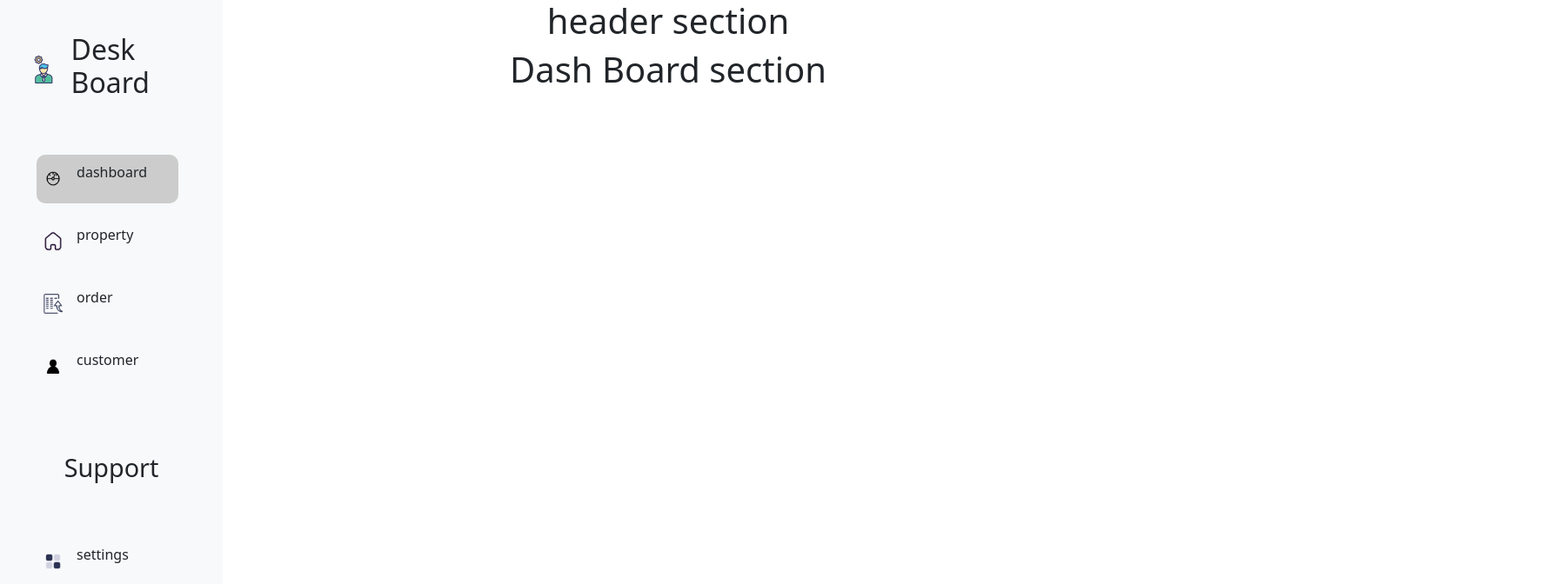
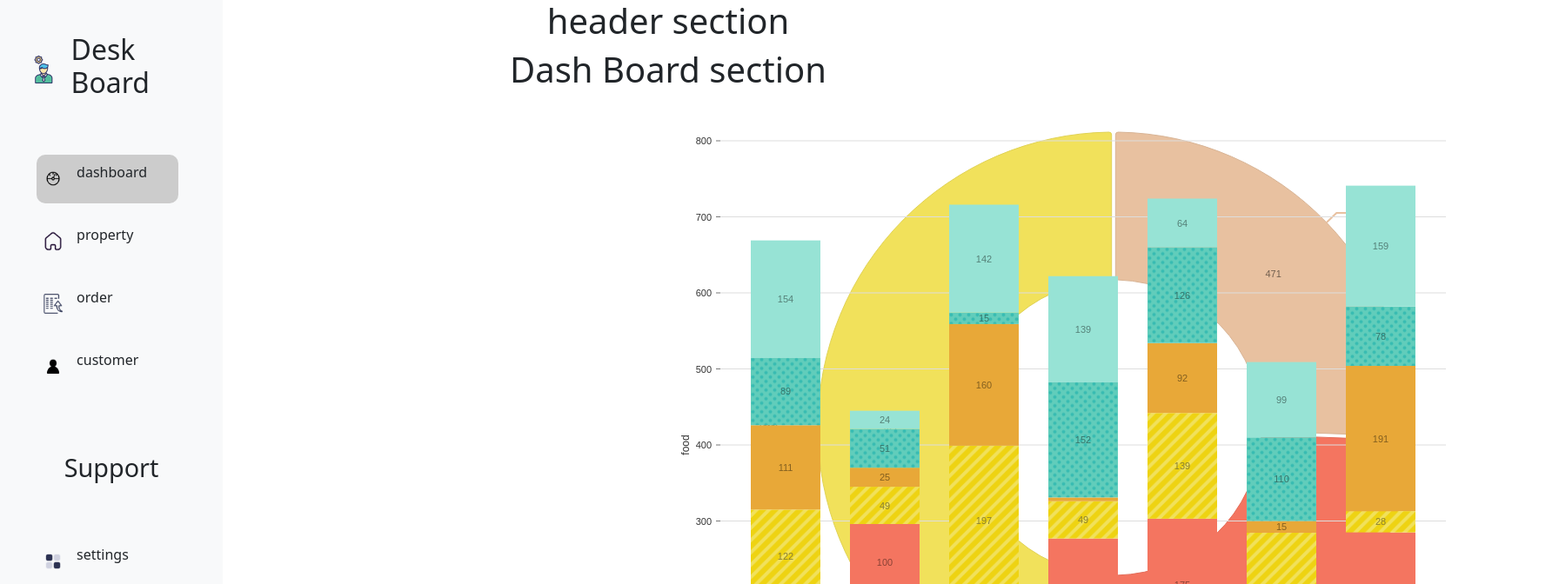
Before and after one commit to Programer1997/Stay-Away, a React (Create React App) app in the folder frontend/: page /dashBoardAdmin in a window 1280 px wide. Shown: the top 672 px of the page at 87% size, 1792 px wide, since content can reach past the window. Built offline with nearby package versions, Linux system fonts and the light colour scheme.

Commit message:
charts added pie,bar to dashboard component

```diff
--- a/frontend/package.json
+++ b/frontend/package.json
@@ -8,6 +8,9 @@
     "@fortawesome/free-regular-svg-icons": "^6.4.2",
     "@fortawesome/free-solid-svg-icons": "^6.4.2",
     "@fortawesome/react-fontawesome": "^0.2.0",
+    "@nivo/bar": "^0.83.1",
+    "@nivo/funnel": "^0.83.1",
+    "@nivo/pie": "^0.83.1",
     "@popperjs/core": "^2.11.8",
     "@testing-library/jest-dom": "^5.17.0",
     "@testing-library/react": "^13.4.0",
--- /dev/null
+++ b/frontend/src/components/componentsAdmin/panel/charts/nivo_Funnel.jsx
@@ -0,0 +1,28 @@
+import { ResponsiveFunnel } from "@nivo/funnel";
+
+// make sure parent container have a defined height when using
+// responsive component, otherwise height will be 0 and
+// no chart will be rendered.
+// website examples showcase many properties,
+// you'll often use just a few of them.
+const MyResponsiveFunnel = ({ data }) => (
+  <ResponsiveFunnel
+    data={data}
+    margin={{ top: 20, right: 20, bottom: 20, left: 20 }}
+    valueFormat=">-.4s"
+    colors={{ scheme: "spectral" }}
+    borderWidth={20}
+    labelColor={{
+      from: "color",
+      modifiers: [["darker", 3]],
+    }}
+    beforeSeparatorLength={100}
+    beforeSeparatorOffset={20}
+    afterSeparatorLength={100}
+    afterSeparatorOffset={20}
+    currentPartSizeExtension={10}
+    currentBorderWidth={40}
+    motionConfig="wobbly"
+  />
+);
+export default MyResponsiveFunnel;
--- /dev/null
+++ b/frontend/src/components/componentsAdmin/panel/charts/nivo_bar.jsx
@@ -0,0 +1,114 @@
+import { ResponsiveBar } from "@nivo/bar";
+
+// make sure parent container have a defined height when using
+// responsive component, otherwise height will be 0 and
+// no chart will be rendered.
+// website examples showcase many properties,
+// you'll often use just a few of them.
+const MyResponsiveBar = ({ data /* see data tab */ }) => (
+  <ResponsiveBar
+    data={data}
+    keys={["hot dog", "burger", "sandwich", "kebab", "fries", "donut"]}
+    indexBy="country"
+    margin={{ top: 50, right: 130, bottom: 50, left: 60 }}
+    padding={0.3}
+    valueScale={{ type: "linear" }}
+    indexScale={{ type: "band", round: true }}
+    colors={{ scheme: "nivo" }}
+    defs={[
+      {
+        id: "dots",
+        type: "patternDots",
+        background: "inherit",
+        color: "#38bcb2",
+        size: 4,
+        padding: 1,
+        stagger: true,
+      },
+      {
+        id: "lines",
+        type: "patternLines",
+        background: "inherit",
+        color: "#eed312",
+        rotation: -45,
+        lineWidth: 6,
+        spacing: 10,
+      },
+    ]}
+    fill={[
+      {
+        match: {
+          id: "fries",
+        },
+        id: "dots",
+      },
+      {
+        match: {
+          id: "sandwich",
+        },
+        id: "lines",
+      },
+    ]}
+    borderColor={{
+      from: "color",
+      modifiers: [["darker", 1.6]],
+    }}
+    axisTop={null}
+    axisRight={null}
+    axisBottom={{
+      tickSize: 5,
+      tickPadding: 5,
+      tickRotation: 0,
+      legend: "country",
+      legendPosition: "middle",
+      legendOffset: 32,
+      truncateTickAt: 0,
+    }}
+    axisLeft={{
+      tickSize: 5,
+      tickPadding: 5,
+      tickRotation: 0,
+      legend: "food",
+      legendPosition: "middle",
+      legendOffset: -40,
+      truncateTickAt: 0,
+    }}
+    labelSkipWidth={12}
+    labelSkipHeight={12}
+    labelTextColor={{
+      from: "color",
+      modifiers: [["darker", 1.6]],
+    }}
+    legends={[
+      {
+        dataFrom: "keys",
+        anchor: "bottom-right",
+        direction: "column",
+        justify: false,
+        translateX: 120,
+        translateY: 0,
+        itemsSpacing: 2,
+        itemWidth: 100,
+        itemHeight: 20,
+        itemDirection: "left-to-right",
+        itemOpacity: 0.85,
+        symbolSize: 20,
+        effects: [
+          {
+            on: "hover",
+            style: {
+              itemOpacity: 1,
+            },
+          },
+        ],
+      },
+    ]}
+    role="application"
+    ariaLabel="Nivo bar chart demo"
+    barAriaLabel={(e) =>
+      e.id + ": " + e.formattedValue + " in country: " + e.indexValue
+    }
+  />
+);
+
+export default MyResponsiveBar;
--- /dev/null
+++ b/frontend/src/components/componentsAdmin/panel/charts/nivo_pie.jsx
@@ -0,0 +1,125 @@
+import { ResponsivePie } from "@nivo/pie";
+
+const MyResponsivePie = ({ data }) => (
+  <ResponsivePie
+    data={data}
+    keys={["active", "inactive"]} //revisar despues el uso de esto
+    indexBy="userType" //revisar despues el uso de esto
+    margin={{ top: 40, right: 80, bottom: 80, left: 80 }}
+    innerRadius={0.5}
+    padAngle={0.7}
+    cornerRadius={3}
+    activeOuterRadiusOffset={8}
+    borderWidth={1}
+    borderColor={{
+      from: "color",
+      modifiers: [["darker", 0.2]],
+    }}
+    arcLinkLabelsSkipAngle={10}
+    arcLinkLabelsTextColor="#333333"
+    arcLinkLabelsThickness={2}
+    arcLinkLabelsColor={{ from: "color" }}
+    arcLabelsSkipAngle={10}
+    arcLabelsTextColor={{
+      from: "color",
+      modifiers: [["darker", 2]],
+    }}
+    defs={[
+      {
+        id: "dots",
+        type: "patternDots",
+        background: "inherit",
+        color: "rgba(255, 255, 255, 0.3)",
+        size: 4,
+        padding: 1,
+        stagger: true,
+      },
+      {
+        id: "lines",
+        type: "patternLines",
+        background: "inherit",
+        color: "rgba(255, 255, 255, 0.3)",
+        rotation: -45,
+        lineWidth: 6,
+        spacing: 10,
+      },
+    ]}
+    fill={[
+      {
+        match: {
+          id: "ruby",
+        },
+        id: "dots",
+      },
+      {
+        match: {
+          id: "c",
+        },
+        id: "dots",
+      },
+      {
+        match: {
+          id: "go",
+        },
+        id: "dots",
+      },
+      {
+        match: {
+          id: "python",
+        },
+        id: "dots",
+      },
+      {
+        match: {
+          id: "scala",
+        },
+        id: "lines",
+      },
+      {
+        match: {
+          id: "lisp",
+        },
+        id: "lines",
+      },
+      {
+        match: {
+          id: "elixir",
+        },
+        id: "lines",
+      },
+      {
+        match: {
+          id: "javascript",
+        },
+        id: "lines",
+      },
+    ]}
+    legends={[
+      {
+        anchor: "bottom",
+        direction: "row",
+        justify: false,
+        translateX: 0,
+        translateY: 56,
+        itemsSpacing: 0,
+        itemWidth: 100,
+        itemHeight: 18,
+        itemTextColor: "#999",
+        itemDirection: "left-to-right",
+        itemOpacity: 1,
+        symbolSize: 18,
+        symbolShape: "circle",
+        effects: [
+          {
+            on: "hover",
+            style: {
+              itemTextColor: "#000",
+            },
+          },
+        ],
+      },
+    ]}
+  />
+);
+
+export default MyResponsivePie;
--- a/frontend/src/components/componentsAdmin/panel/dashboard.jsx
+++ b/frontend/src/components/componentsAdmin/panel/dashboard.jsx
@@ -1,9 +1,142 @@
 import React from "react";
+import NivoPie from "./charts/nivo_pie";
+import NivoBar from "./charts/nivo_bar";
 
 const DashBoard = () => {
+  const data1 = [
+    {
+      id: "Active",
+      label: "Active",
+      value: 471,
+      color: "hsl(275, 70%, 50%)",
+    },
+    {
+      id: "Inactive",
+      label: "Inactive",
+      value: 451,
+      color: "hsl(307, 70%, 50%)",
+    },
+    {
+      id: "Total",
+      label: "Total",
+      value: 922,
+      color: "hsl(119, 70%, 50%)",
+    },
+  ];
+
+  const data2 = [
+    {
+      country: "AD",
+      "hot dog": 61,
+      "hot dogColor": "hsl(194, 70%, 50%)",
+      burger: 132,
+      burgerColor: "hsl(162, 70%, 50%)",
+      sandwich: 122,
+      sandwichColor: "hsl(302, 70%, 50%)",
+      kebab: 111,
+      kebabColor: "hsl(158, 70%, 50%)",
+      fries: 89,
+      friesColor: "hsl(176, 70%, 50%)",
+      donut: 154,
+      donutColor: "hsl(287, 70%, 50%)",
+    },
+    {
+      country: "AE",
+      "hot dog": 196,
+      "hot dogColor": "hsl(148, 70%, 50%)",
+      burger: 100,
+      burgerColor: "hsl(143, 70%, 50%)",
+      sandwich: 49,
+      sandwichColor: "hsl(340, 70%, 50%)",
+      kebab: 25,
+      kebabColor: "hsl(109, 70%, 50%)",
+      fries: 51,
+      friesColor: "hsl(85, 70%, 50%)",
+      donut: 24,
+      donutColor: "hsl(8, 70%, 50%)",
+    },
+    {
+      country: "AF",
+      "hot dog": 199,
+      "hot dogColor": "hsl(332, 70%, 50%)",
+      burger: 3,
+      burgerColor: "hsl(142, 70%, 50%)",
+      sandwich: 197,
+      sandwichColor: "hsl(357, 70%, 50%)",
+      kebab: 160,
+      kebabColor: "hsl(257, 70%, 50%)",
+      fries: 15,
+      friesColor: "hsl(152, 70%, 50%)",
+      donut: 142,
+      donutColor: "hsl(199, 70%, 50%)",
+    },
+    {
+      country: "AG",
+      "hot dog": 94,
+      "hot dogColor": "hsl(23, 70%, 50%)",
+      burger: 183,
+      burgerColor: "hsl(186, 70%, 50%)",
+      sandwich: 49,
+      sandwichColor: "hsl(322, 70%, 50%)",
+      kebab: 5,
+      kebabColor: "hsl(249, 70%, 50%)",
+      fries: 152,
+      friesColor: "hsl(141, 70%, 50%)",
+      donut: 139,
+      donutColor: "hsl(264, 70%, 50%)",
+    },
+    {
+      country: "AI",
+      "hot dog": 128,
+      "hot dogColor": "hsl(340, 70%, 50%)",
+      burger: 175,
+      burgerColor: "hsl(87, 70%, 50%)",
+      sandwich: 139,
+      sandwichColor: "hsl(67, 70%, 50%)",
+      kebab: 92,
+      kebabColor: "hsl(326, 70%, 50%)",
+      fries: 126,
+      friesColor: "hsl(316, 70%, 50%)",
+      donut: 64,
+      donutColor: "hsl(332, 70%, 50%)",
+    },
+    {
+      country: "AL",
+      "hot dog": 67,
+      "hot dogColor": "hsl(232, 70%, 50%)",
+      burger: 37,
+      burgerColor: "hsl(29, 70%, 50%)",
+      sandwich: 181,
+      sandwichColor: "hsl(83, 70%, 50%)",
+      kebab: 15,
+      kebabColor: "hsl(87, 70%, 50%)",
+      fries: 110,
+      friesColor: "hsl(122, 70%, 50%)",
+      donut: 99,
+      donutColor: "hsl(220, 70%, 50%)",
+    },
+    {
+      country: "AM",
+      "hot dog": 129,
+      "hot dogColor": "hsl(93, 70%, 50%)",
+      burger: 156,
+      burgerColor: "hsl(138, 70%, 50%)",
+      sandwich: 28,
+      sandwichColor: "hsl(300, 70%, 50%)",
+      kebab: 191,
+      kebabColor: "hsl(211, 70%, 50%)",
+      fries: 78,
+      friesColor: "hsl(254, 70%, 50%)",
+      donut: 159,
+      donutColor: "hsl(299, 70%, 50%)",
+    },
+  ];
+
   return (
     <>
       <h1>Dash Board section</h1>
+      <NivoPie data={data1} />
+      <NivoBar data={data2} />
     </>
   );
 };
--- a/frontend/src/components/componentsAdmin/panel/orders.jsx
+++ b/frontend/src/components/componentsAdmin/panel/orders.jsx
@@ -1,6 +1,19 @@
 import React from "react";
+import NivoFunnel from "./charts/nivo_Funnel";
 
 export default function Orders() {
+  const data = [
+    {
+      id: "step_sent",
+      value: 12,
+      label: "Sent",
+    },
+    {
+      id: "step_viewed",
+      value: 9,
+      label: "Viewed",
+    },
+  ];
   return (
     <div>
       <h1>orders section</h1>
--- a/frontend/src/pages/dashboardAdmin/dashBoardAdmin.scss
+++ b/frontend/src/pages/dashboardAdmin/dashBoardAdmin.scss
@@ -2,6 +2,7 @@
     width: 100%;
     display: flex;
     flex-direction: row;
+
 
     .panel{
         width: 80%;
@@ -9,6 +10,7 @@
         flex-direction: column;
         align-items: center;
 
+
     }
 
 }
--- a/package.json
+++ b/package.json
@@ -12,6 +12,7 @@
   "author": "",
   "license": "ISC",
   "dependencies": {
+    "@nivo/bar": "^0.83.1",
     "bootstrap": "^5.3.2",
     "concurrently": "^8.2.2",
     "jsonwebtoken": "^9.0.2",
```
Also changed, not shown: 2 other files (tests, documents, lock files or other folders).
